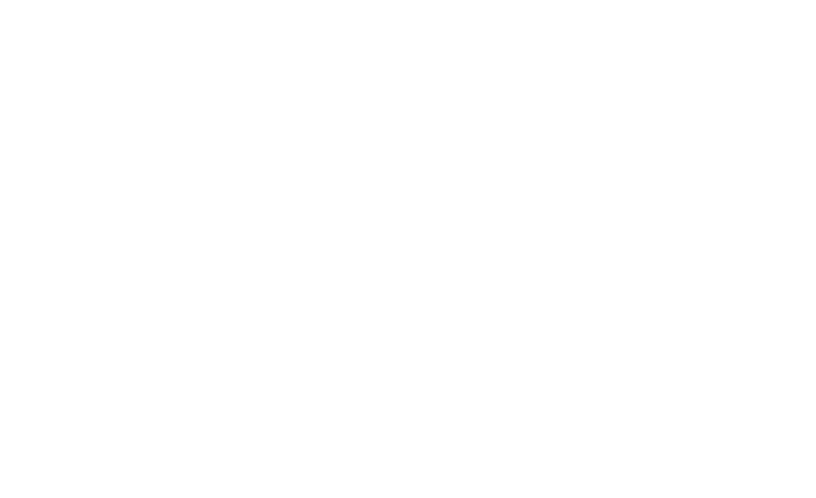
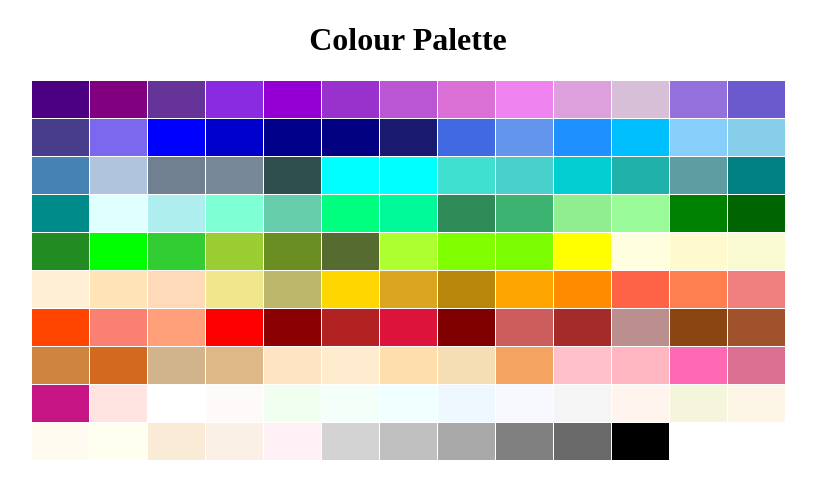
Before and after one commit to mrudularavishankar-sangamone/HTML_CSS_Projects, a plain HTML site: page Assignment4/colorpalette_nonames.html in a window 1280 px wide. Shown: the whole page, without its empty margins (232-1048 px from the left). Drawn offline with Linux system fonts and the light colour scheme.

Commit message:
Assignment4a+4b

```diff
--- a/Assignment4/colorpalette_nonames.html
+++ b/Assignment4/colorpalette_nonames.html
@@ -0,0 +1,180 @@
+<!DOCTYPE html>
+<html>
+  <head>
+    <meta charset="utf-8">
+    <title>Color Palette</title>
+    <style>
+      h1 {
+        text-align: center;
+      }
+      td {
+        width: 55px;
+        height:35px;
+        opacity:1.0;
+      }
+    </style>
+  </head>
+
+  <body>
+    <h1> Colour Palette </h1>
+    <table align = 'center' cellspacing = '1'>
+      <tr>
+        <td bgcolor = '#4B0082'></td>
+        <td bgcolor = '#800080'></td>
+        <td bgcolor = '#663399'></td>
+        <td bgcolor = '#8A2BE2'></td>
+        <td bgcolor = '#9400D3'></td>
+        <td bgcolor = '#9932CC'></td>
+        <td bgcolor = '#BA55D3'></td>
+        <td bgcolor = '#DA70D6'></td>
+        <td bgcolor = '#EE82EE'></td>
+        <td bgcolor = '#DDA0DD'></td>
+        <td bgcolor = '#D8BFD8'></td>
+        <td bgcolor = '#9370DB'></td>
+        <td bgcolor = '#6A5ACD'></td>
+      </tr>
+
+      <tr>
+        <td bgcolor = '#483D8B'></td>
+        <td bgcolor = '#7B68EE'></td>
+        <td bgcolor = '#0000FF'></td>
+        <td bgcolor = '#0000CD'></td>
+        <td bgcolor = '#00008B'></td>
+        <td bgcolor = '#000080'></td>
+        <td bgcolor = '#191970'></td>
+        <td bgcolor = '#4169E1'></td>
+        <td bgcolor = '#6495ED'></td>
+        <td bgcolor = '#1E90FF'></td>
+        <td bgcolor = '#00BFFF'></td>
+        <td bgcolor = '#87CEFA'></td>
+        <td bgcolor = '#87CEEB'></td>
+      </tr>
+
+      <tr>
+        <td bgcolor = '#4682B4'></td>
+        <td bgcolor = '#B0C4DE'></td>
+        <td bgcolor = '#708090'></td>
+        <td bgcolor = '#778899'></td>
+        <td bgcolor = '#2F4F4F'></td>
+        <td bgcolor = '#00FFFF'></td>
+        <td bgcolor = '#00FFFF'></td>
+        <td bgcolor = '#40E0D0'></td>
+        <td bgcolor = '#48D1CC'></td>
+        <td bgcolor = '#00CED1'></td>
+        <td bgcolor = '#20B2AA'></td>
+        <td bgcolor = '#5F9EA0'></td>
+        <td bgcolor = '#008080'></td>
+      </tr>
+
+      <tr>
+        <td bgcolor = '#008B8B'></td>
+        <td bgcolor = '#E0FFFF'></td>
+        <td bgcolor = '#AFEEEE'></td>
+        <td bgcolor = '#7FFFD4'></td>
+        <td bgcolor = '#66CDAA'></td>
+        <td bgcolor = '#00FF7F'></td>
+        <td bgcolor = '#00FA9A'></td>
+        <td bgcolor = '#2E8B57'></td>
+        <td bgcolor = '#3CB371'></td>
+        <td bgcolor = '#90EE90'></td>
+        <td bgcolor = '#98FB98'></td>
+        <td bgcolor = '#008000'></td>
+        <td bgcolor = '#006400'></td>
+      </tr>
+
+      <tr>
+        <td bgcolor = '#228B22'></td>
+        <td bgcolor = '#00FF00'></td>
+        <td bgcolor = '#32CD32'></td>
+        <td bgcolor = '#9ACD32'></td>
+        <td bgcolor = '#6B8E23'></td>
+        <td bgcolor = '#556B2F'></td>
+        <td bgcolor = '#ADFF2F'></td>
+        <td bgcolor = '#7FFF00'></td>
+        <td bgcolor = '#7CFC00'></td>
+        <td bgcolor = '#FFFF00'></td>
+        <td bgcolor = '#FFFFE0'></td>
+        <td bgcolor = '#FFFACD'></td>
+        <td bgcolor = '#FAFAD2'></td>
+      </tr>
+
+      <tr>
+        <td bgcolor = '#FFEFD5'></td>
+        <td bgcolor = '#FFE4B5'></td>
+        <td bgcolor = '#FFDAB9'></td>
+        <td bgcolor = '#F0E68C'></td>
+        <td bgcolor = '#BDB76B'></td>
+        <td bgcolor = '#FFD700'></td>
+        <td bgcolor = '#DAA520'></td>
+        <td bgcolor = '#B8860B'></td>
+        <td bgcolor = '#FFA500'></td>
+        <td bgcolor = '#FF8C00'></td>
+        <td bgcolor = '#FF6347'></td>
+        <td bgcolor = '#FF7F50'></td>
+        <td bgcolor = '#F08080'></td>
+      </tr>
+
+      <tr>
+        <td bgcolor = '#FF4500'></td>
+        <td bgcolor = '#FA8072'></td>
+        <td bgcolor = '#FFA07A'></td>
+        <td bgcolor = '#FF0000'></td>
+        <td bgcolor = '#8B0000'></td>
+        <td bgcolor = '#B22222'></td>
+        <td bgcolor = '#DC143C'></td>
+        <td bgcolor = '#800000'></td>
+        <td bgcolor = '#CD5C5C'></td>
+        <td bgcolor = '#A52A2A'></td>
+        <td bgcolor = '#BC8F8F'></td>
+        <td bgcolor = '#8B4513'></td>
+        <td bgcolor = '#A0522D'></td>
+      </tr>
+
+      <tr>
+        <td bgcolor = '#CD853F'></td>
+        <td bgcolor = '#D2691E'></td>
+        <td bgcolor = '#D2B48C'></td>
+        <td bgcolor = '#DEB887'></td>
+        <td bgcolor = '#FFE4C4'></td>
+        <td bgcolor = '#FFEBCD'></td>
+        <td bgcolor = '#FFDEAD'></td>
+        <td bgcolor = '#F5DEB3'></td>
+        <td bgcolor = '#F4A460'></td>
+        <td bgcolor = '#FFC0CB'></td>
+        <td bgcolor = '#FFB6C1'></td>
+        <td bgcolor = '#FF69B4'></td>
+        <td bgcolor = '#DB7093'></td>
+      </tr>
+
+      <tr>
+        <td bgcolor = '#C71585'></td>
+        <td bgcolor = '#FFE4E1'></td>
+        <td bgcolor = '#FFFFFF'></td>
+        <td bgcolor = '#FFFAFA'></td>
+        <td bgcolor = '#F0FFF0'></td>
+        <td bgcolor = '#F5FFFA'></td>
+        <td bgcolor = '#F0FFFF'></td>
+        <td bgcolor = '#F0F8FF'></td>
+        <td bgcolor = '#F8F8FF'></td>
+        <td bgcolor = '#F5F5F5'></td>
+        <td bgcolor = '#FFF5EE'></td>
+        <td bgcolor = '#F5F5DC'></td>
+        <td bgcolor = '#FDF5E6'></td>
+      </tr>
+
+      <tr>
+        <td bgcolor = '#FFFAF0'></td>
+        <td bgcolor = '#FFFFF0'></td>
+        <td bgcolor = '#FAEBD7'></td>
+        <td bgcolor = '#FAF0E6'></td>
+        <td bgcolor = '#FFF0F5'></td>
+        <td bgcolor = '#D3D3D3'></td>
+        <td bgcolor = '#C0C0C0'></td>
+        <td bgcolor = '#A9A9A9'></td>
+        <td bgcolor = '#808080'></td>
+        <td bgcolor = '#696969'></td>
+        <td bgcolor = '#000000'></td>
+      </tr>
+
+    </table>
+  </body>
```
Also changed, not shown: Assignment4/colorpalette_withnames.html (+3 -3 lines), Assignment3/calculator.css (added).
